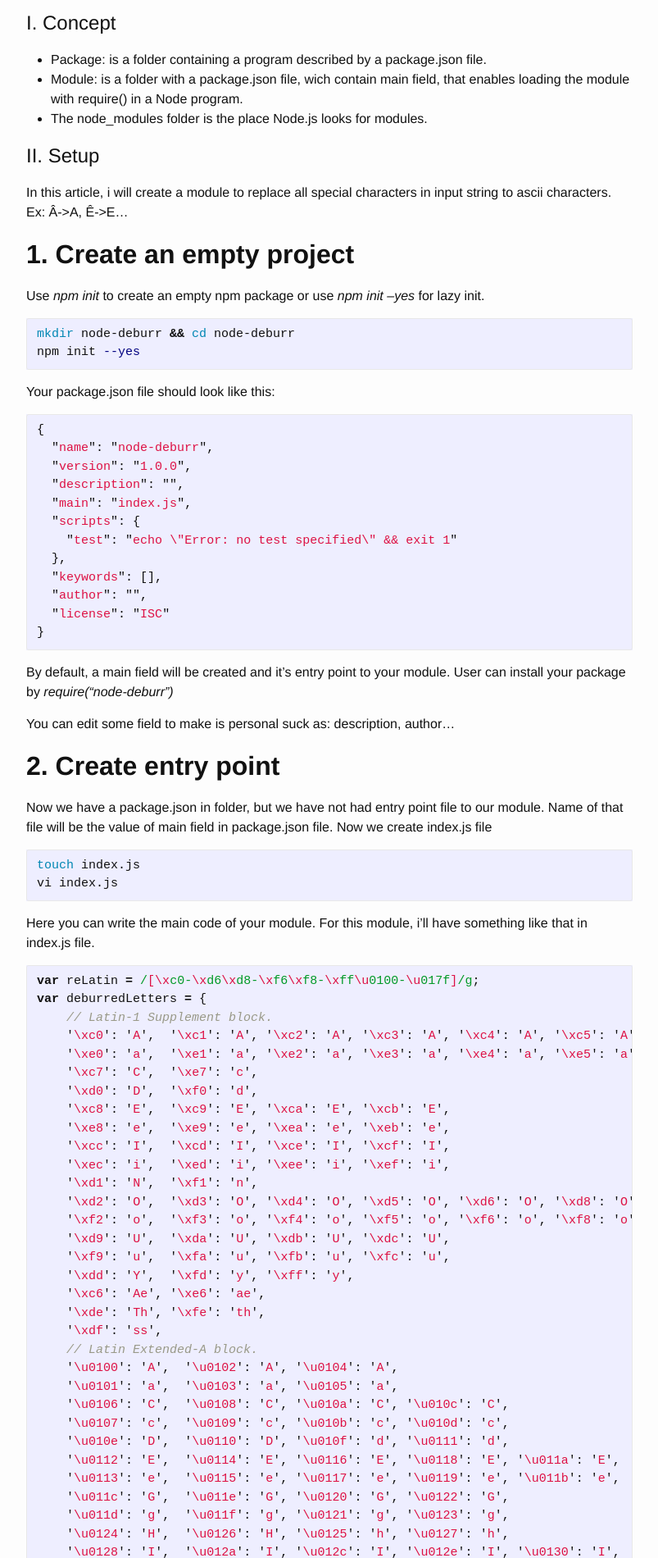
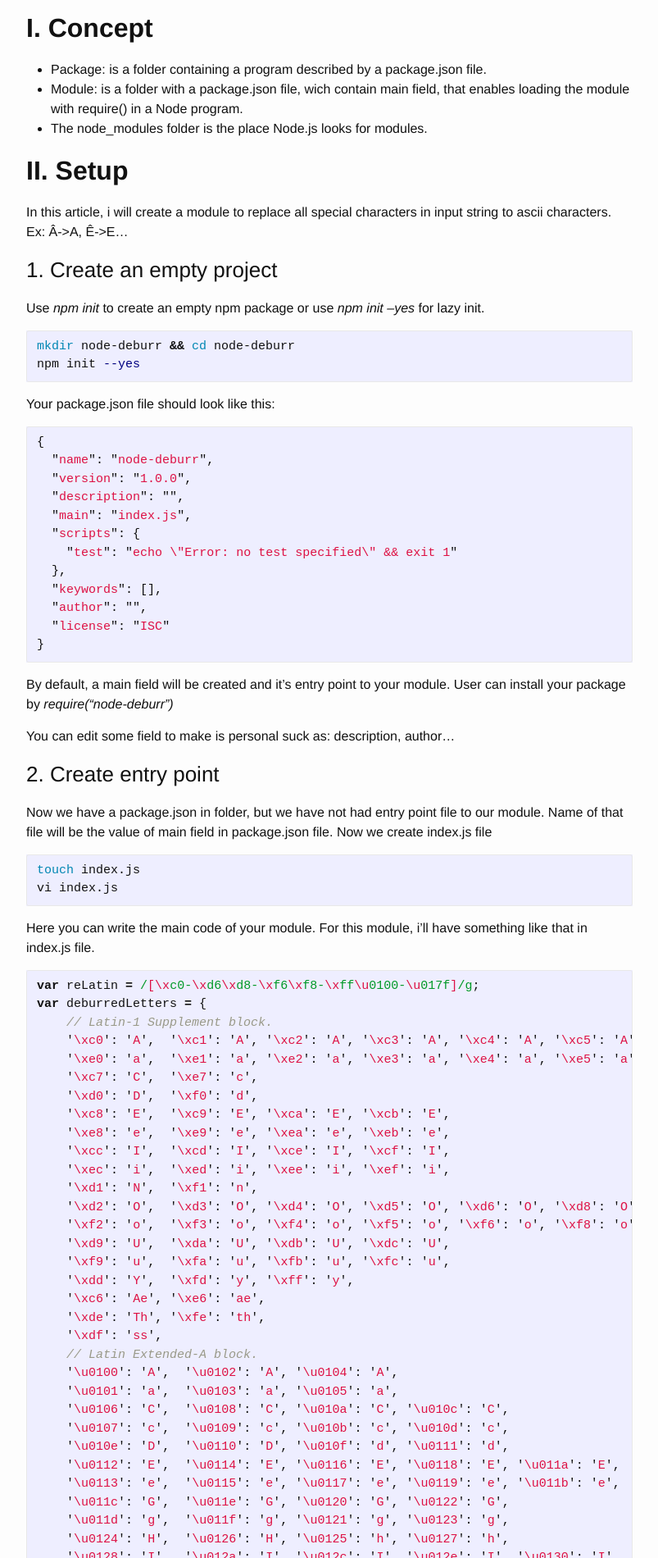
Before and after one commit to congnt24/congnt24.github.io, a Jekyll site: the page built from _posts/2018-08-04-npm-build-and-publish-a-npm-package.md, in a window 1280 px wide. Shown: the part 787-2687 px from the top of the page at 82% size, without its empty margins (238-1041 px from the left). Built offline with Jekyll 4.4.1, drawn with Linux system fonts in a browser that asks for light colours; comment, search, counter and statistics services are not loaded.

````diff
--- a/_posts/2018-08-04-npm-build-and-publish-a-npm-package.md
+++ b/_posts/2018-08-04-npm-build-and-publish-a-npm-package.md
@@ -6,14 +6,14 @@ image: "http://techkids.vn/blog/wp-content/uploads/2017/06/NPM.jpg"
 tags: [backend, nodejs]
 ---
 
-# I. Concept
+## I. Concept
 - Package: is a folder containing a program described by a package.json file.
 - Module: is a folder with a package.json file, wich contain main field, that enables loading the module with require() in a Node program.
 - The node_modules folder is the place Node.js looks for modules.
 
-# II. Setup
+## II. Setup
 In this article, i will create a module to replace all special characters in input string to ascii characters. Ex: Â->A, Ê->E...
-## 1. Create an empty project
+### 1. Create an empty project
 Use *npm init* to create an empty npm package or use *npm init --yes* for lazy init.
 ```bash
 mkdir node-deburr && cd node-deburr
@@ -38,7 +38,7 @@ Your package.json file should look like this:
 By default, a main field will be created and it's entry point to your module. User can install your package by *require("node-deburr")*
 
 You can edit some field to make is personal suck as: description, author...
-## 2. Create entry point
+### 2. Create entry point
 Now we have a package.json in folder, but we have not had entry point file to our module. Name of that file will be the value of main field in package.json file.
 Now we create index.js file
 ```bash
@@ -137,7 +137,7 @@ module.exports = flatWord;
 ```
 
 In **index.js** file, I export a function to **module.exports**: flatWord.
-# III. Test
+## III. Test
 
 But we haven't publish to NPM yet. So, to test this module, we create a new project first, then using npm-link for testing purpose.
 
@@ -192,7 +192,7 @@ node index.js
 # - hom nay la thu may?
 ```
 
-# IV. Publish
+## IV. Publish
 After testing you module locally. It's time to publish your module to the world.
 To publish you have to had a npmjs.com account. If you not have any account, you can access to npmjs.com or using **npm adduser** to create your account.
 ```bash
@@ -216,7 +216,7 @@ npm publish
 # - node-deburr@2.0.0
 ```
 
-# V. Local dependency
+## V. Local dependency
 
 To install module locally, we create another project called *local-node-deburr* then copy node-deburr module to then using **npm install <path to node-deburr>** to install.
 ```bash
````
